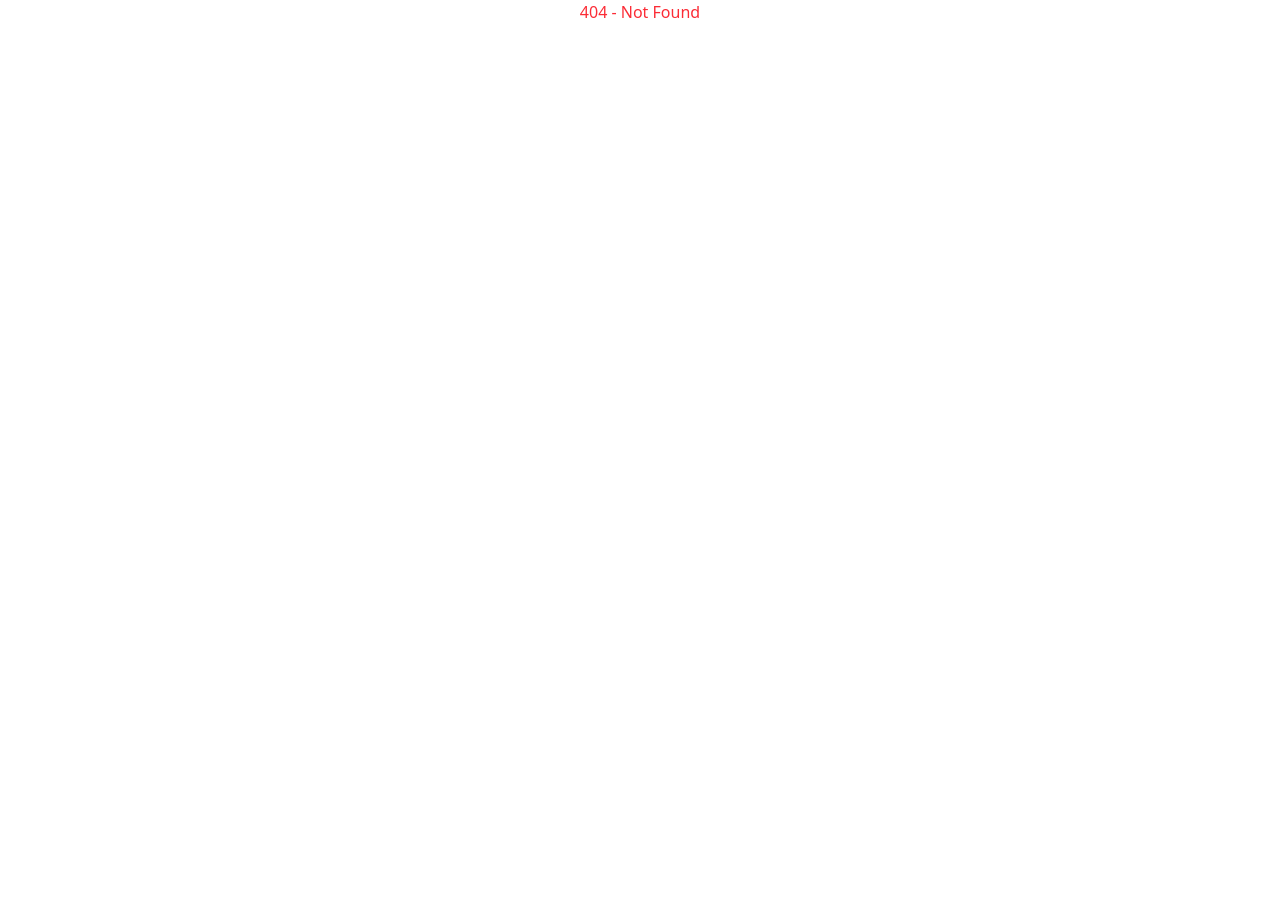
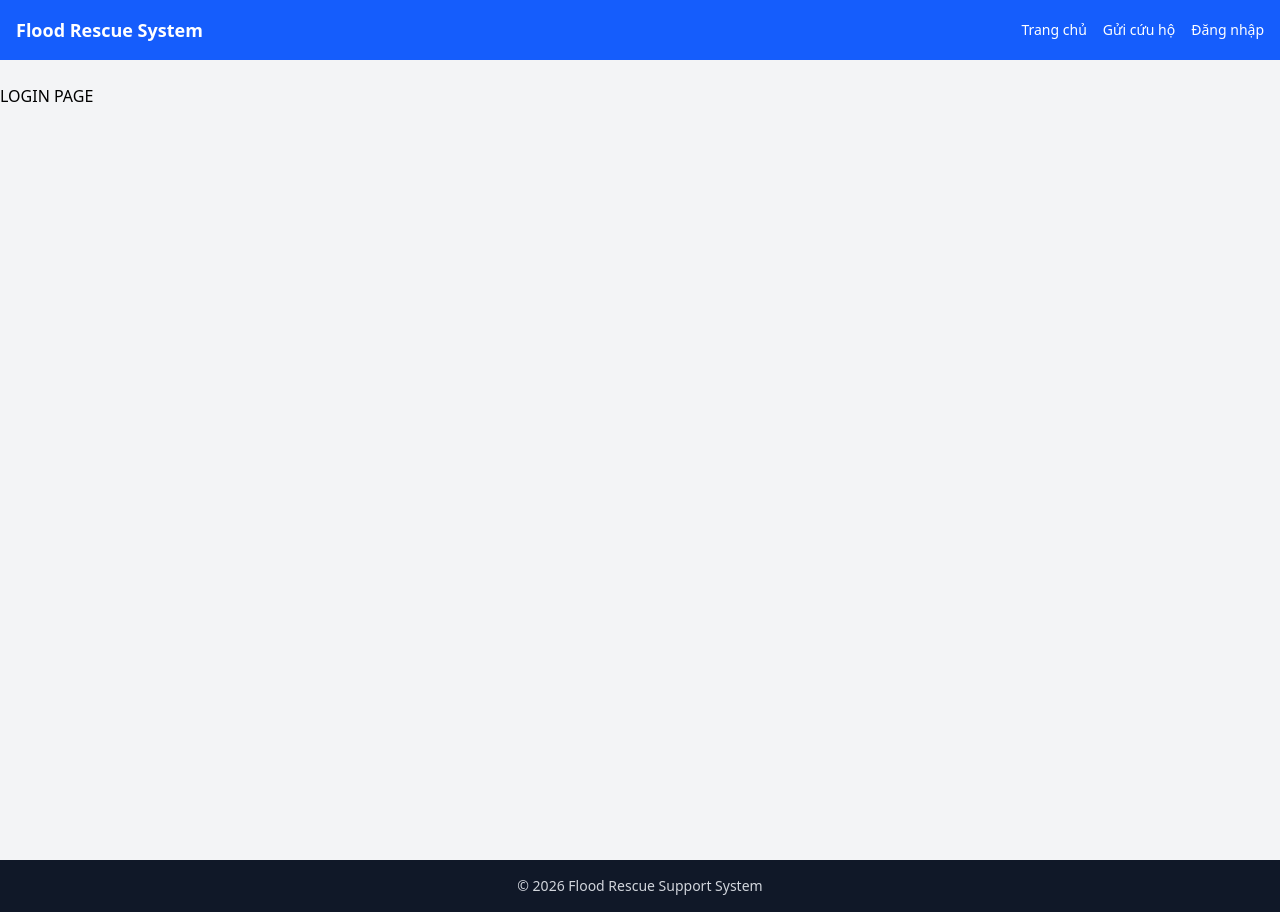
Before and after one commit to baokhanh592004/FloodCoord, a React (Vite) app in the folder FloodCoord-client/: page /login in a window 1280 px wide. Before the commit this address had no page. Before the commit the page ends 800 px from the top, so only its background shows below. Built offline with nearby package versions, Linux system fonts and the light colour scheme.

Commit message:
fix/router-header

```diff
--- a/FloodCoord-client/src/component/Header.jsx
+++ b/FloodCoord-client/src/component/Header.jsx
@@ -13,7 +13,7 @@ export default function Header() {
           <Link to="/" className="hover:underline">
             Trang chủ
           </Link>
-          <Link to="/request" className="hover:underline">
+          <Link to="/map/sos" className="hover:underline">
             Gửi cứu hộ
           </Link>
           <Link to="/login" className="hover:underline">
--- /dev/null
+++ b/FloodCoord-client/src/pages/auth/LoginPage.jsx
@@ -0,0 +1,9 @@
+import React from 'react'
+
+export default function LoginPage() {
+  return (
+    <div>
+      LOGIN PAGE
+    </div>
+  )
+}
--- a/FloodCoord-client/src/routes/AppRoutes.jsx
+++ b/FloodCoord-client/src/routes/AppRoutes.jsx
@@ -3,6 +3,7 @@ import Home from '../pages/Home'
 import { Route, Router, Routes } from 'react-router-dom'
 import MainLayout from '../layouts/MainLayout'
 import SoSMapPage from '../pages/citizens/SoSMapPage'
+import LoginPage from '../pages/auth/LoginPage'
 
 export default function AppRoutes() {
   return (
@@ -11,6 +12,7 @@ export default function AppRoutes() {
       <Route element={<MainLayout />}>
         <Route path = "/" element={<Home />} />
         <Route path = "/map/sos" element = {<SoSMapPage/>} />
+        <Route path = "/login" element = {<LoginPage />} />
       </Route>
 
       <Route
```
